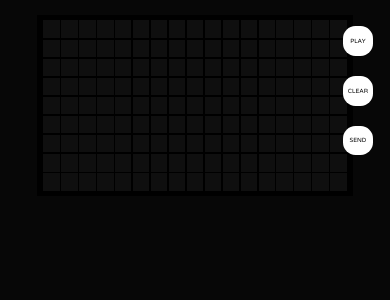
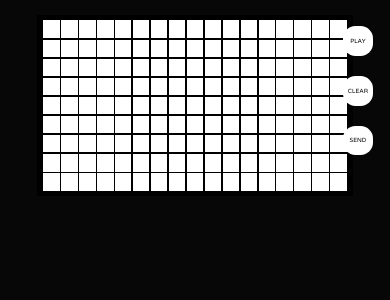
Before and after one commit to NilayD-lab/Write-Board, a PHP site: page / in a window 390 px wide. Shown: the top 300 px of the page. Run offline with PHP 8.4, Linux system fonts and the light colour scheme.

Commit message:
Update mainStyle.css

```diff
--- a/mainStyle.css
+++ b/mainStyle.css
@@ -201,6 +201,8 @@ body {
 }
 
 @media only screen and (max-width:600px){
-  background-color: white;
+  input{
+    background-color: white;
+  }
 
 }
```
